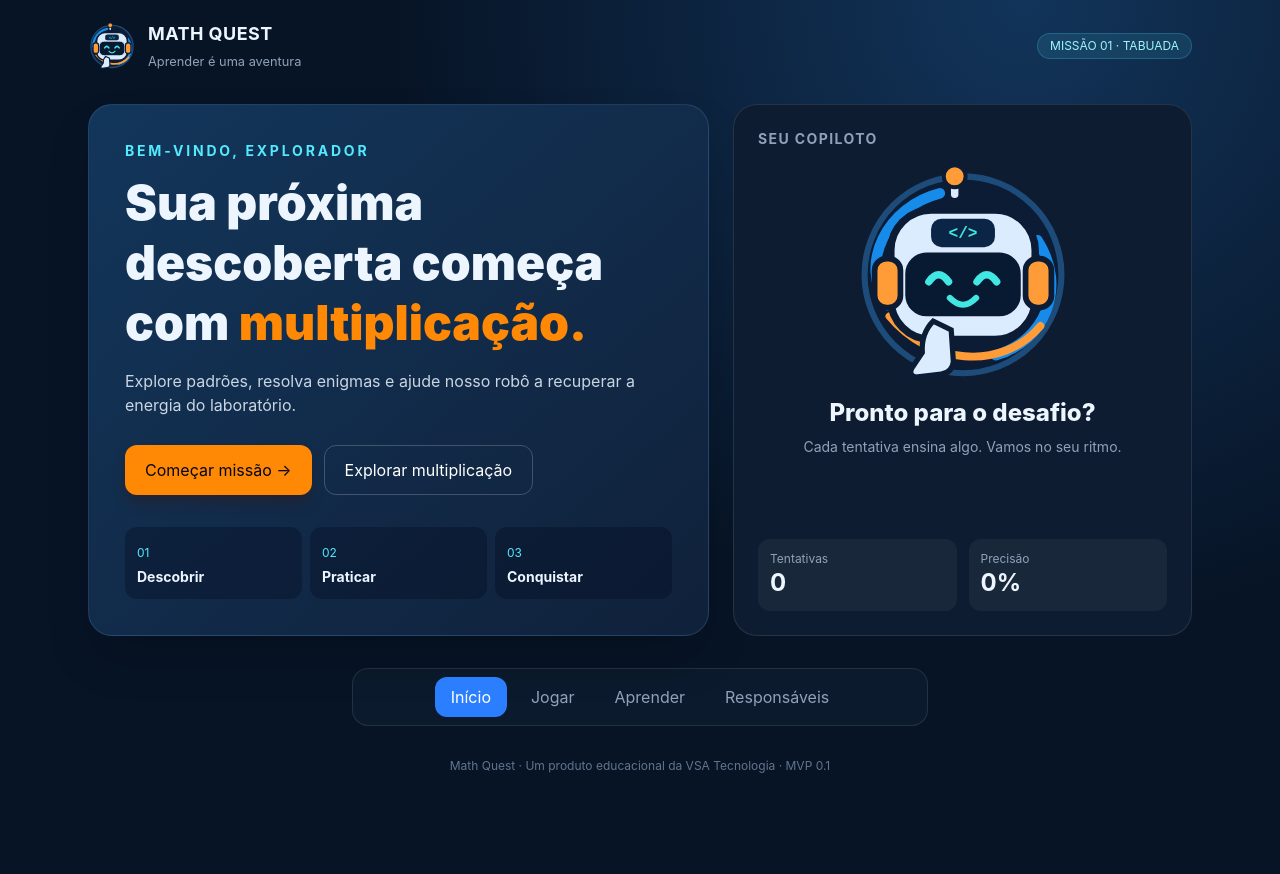
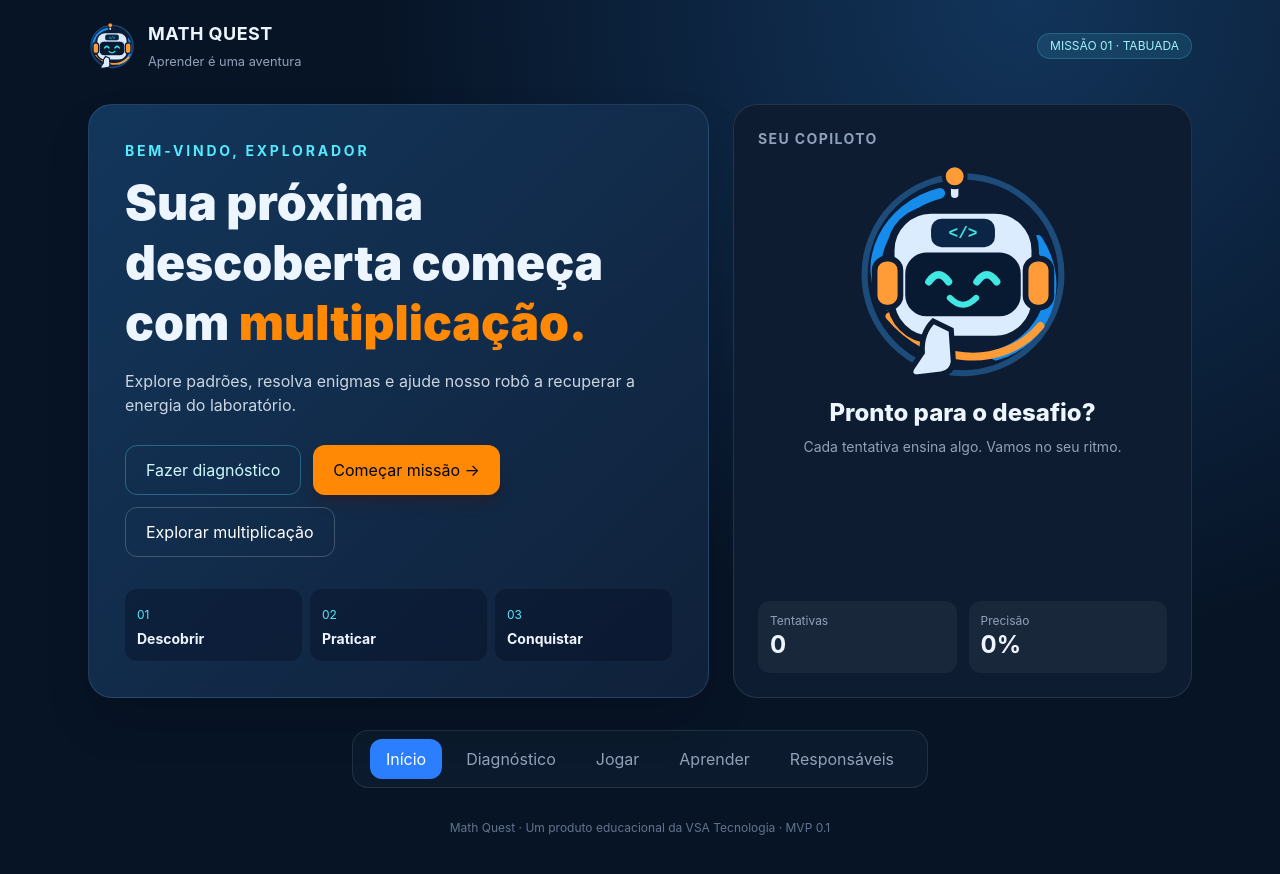
Before and after one commit to viniciusandradde/math-quest, a React (Vite) app: page / in a window 1280 px wide. Shown: the top 874 px of the page. Before the commit the page ends 822 px from the top, so only its background shows below. Built offline with nearby package versions, Linux system fonts and the light colour scheme.

Commit message:
feat: connect diagnostic flow to main application

```diff
--- a/src/app/App.tsx
+++ b/src/app/App.tsx
@@ -1,8 +1,10 @@
 import { useEffect, useMemo, useState } from 'react';
 import { buildChoices, buildFact } from '../learning/multiplication';
-import { getProgressSummary, recordAnswer } from '../lib/db';
+import { getProgressSummary, recordAnswer, saveDiagnostic } from '../lib/db';
+import DiagnosticScreen from '../features/diagnostic/DiagnosticScreen';
+import type { DiagnosticResult } from '../learning/diagnostic';
 
-type Screen = 'home' | 'practice' | 'learn' | 'parent';
+type Screen = 'home' | 'diagnostic' | 'practice' | 'learn' | 'parent';
 const logo = import.meta.env.BASE_URL + 'brand/math-quest-logo.svg';
 
 export default function App() {
@@ -50,6 +52,7 @@ export default function App() {
           <h1 className="mt-3 max-w-xl text-4xl font-black leading-tight sm:text-5xl">Sua próxima descoberta começa com <span className="text-orange-400">multiplicação.</span></h1>
           <p className="mt-4 max-w-lg text-slate-300">Explore padrões, resolva enigmas e ajude nosso robô a recuperar a energia do laboratório.</p>
           <div className="mt-7 flex flex-wrap gap-3">
+            <button onClick={() => setScreen('diagnostic')} className="rounded-xl border border-cyan-300/30 px-5 py-3 font-bold text-cyan-100 hover:bg-cyan-300/10">Fazer diagnóstico</button>
             <button onClick={() => setScreen('practice')} className="rounded-xl bg-orange-400 px-5 py-3 font-extrabold text-slate-950 shadow-lg shadow-orange-950/30 hover:bg-orange-300">Começar missão →</button>
             <button onClick={() => setScreen('learn')} className="rounded-xl border border-white/20 px-5 py-3 font-bold text-white hover:bg-white/10">Explorar multiplicação</button>
           </div>
@@ -71,6 +74,7 @@ export default function App() {
         </aside>
       </section>}
 
+      {screen === 'diagnostic' && <DiagnosticScreen onBack={() => setScreen('home')} onComplete={(result: DiagnosticResult) => { void saveDiagnostic(result); }} />}
       {screen === 'practice' && <section className="mx-auto mt-8 max-w-2xl rounded-3xl border border-white/10 bg-[#10223a] p-6 sm:p-9">
         <button onClick={() => setScreen('home')} className="text-sm text-cyan-300">← Voltar ao laboratório</button>
         <p className="mt-7 text-center text-xs font-bold uppercase tracking-[.2em] text-orange-300">Desafio de energia</p>
@@ -107,7 +111,7 @@ export default function App() {
       </section>}
 
       <nav className="mx-auto mt-8 flex max-w-xl justify-center gap-2 rounded-2xl border border-white/10 bg-[#0b1a2c] p-2">
-        {([['home','Início'],['practice','Jogar'],['learn','Aprender'],['parent','Responsáveis']] as [Screen,string][]).map(([id,label])=><button key={id} onClick={() => setScreen(id)} className={'rounded-xl px-3 py-2 text-xs font-bold sm:px-4 ' + (screen === id ? 'bg-blue-500 text-white' : 'text-slate-400 hover:bg-white/5 hover:text-white')}>{label}</button>)}
+        {([['home','Início'],['diagnostic','Diagnóstico'],['practice','Jogar'],['learn','Aprender'],['parent','Responsáveis']] as [Screen,string][]).map(([id,label])=><button key={id} onClick={() => setScreen(id)} className={'rounded-xl px-3 py-2 text-xs font-bold sm:px-4 ' + (screen === id ? 'bg-blue-500 text-white' : 'text-slate-400 hover:bg-white/5 hover:text-white')}>{label}</button>)}
       </nav>
       <footer className="mt-8 text-center text-xs text-slate-500">Math Quest · Um produto educacional da VSA Tecnologia · MVP 0.1</footer>
     </main>
```
